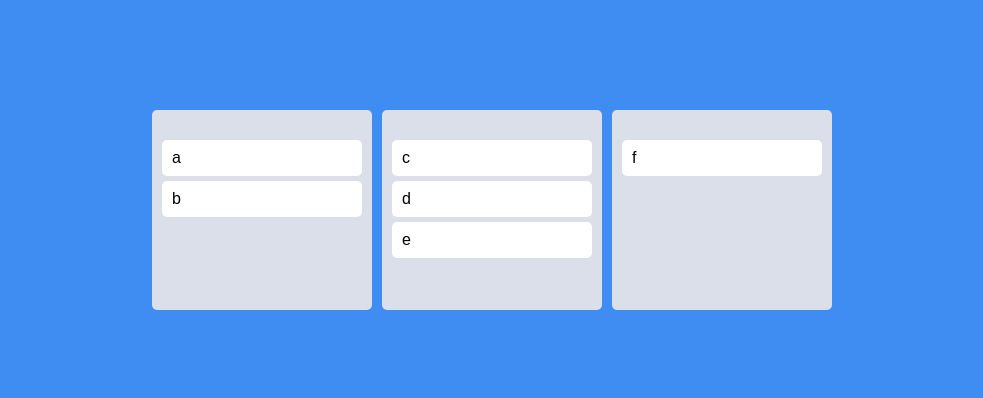
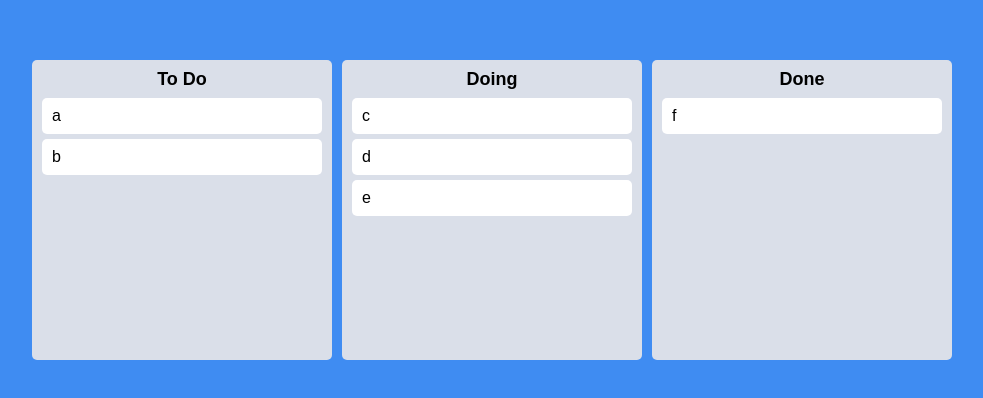
Before and after one commit to systic2/react-masterclass, a React (Create React App) app: page / in a window 1280 px wide. Shown: the part 190-588 px from the top of the page, without its empty margins (148-1131 px from the left). Built offline with nearby package versions, Linux system fonts and the light colour scheme.

Commit message:
Same Board Movement

```diff
--- a/src/Components/Board.tsx
+++ b/src/Components/Board.tsx
@@ -3,11 +3,19 @@
 import styled from "styled-components";
 
 const Wrapper = styled.div`
+  width: 300px;
   padding: 20px 10px;
-  padding-top: 30px;
+  padding-top: 10px;
   background-color: ${(props) => props.theme.boardColor};
   border-radius: 5px;
-  min-height: 200px;
+  min-height: 300px;
+`;
+
+const Title = styled.h2`
+  text-align: center;
+  font-weight: 600;
+  margin-bottom: 10px;
+  font-size: 18px;
 `;
 
 interface IBoardProps {
@@ -17,16 +25,19 @@
 
 function Board({ toDos, boardId }: IBoardProps) {
   return (
+    <Wrapper>
+      <Title>{boardId}</Title>
       <Droppable droppableId={boardId}>
         {(magic) => (
-        <Wrapper ref={magic.innerRef} {...magic.droppableProps}>
+          <div ref={magic.innerRef} {...magic.droppableProps}>
             {toDos.map((toDo, index) => (
               <DraggableCard key={toDo} toDo={toDo} index={index} />
             ))}
             {magic.placeholder}
-        </Wrapper>
+          </div>
         )}
       </Droppable>
+    </Wrapper>
   );
 }
 
--- a/src/Root.tsx
+++ b/src/Root.tsx
@@ -78,8 +78,7 @@
 
 const Wrapper = styled.div`
   display: flex;
-  max-width: 680px;
-  width: 100%;
+  width: 100vw;
   margin: 0 auto;
   justify-content: center;
   align-items: center;
@@ -87,25 +86,30 @@
 `;
 
 const Boards = styled.div`
-  display: grid;
+  display: flex;
+  justify-content: center;
+  align-items: center;
   width: 100%;
   gap: 10px;
-  grid-template-columns: repeat(3, 1fr);
 `;
 
 function Root() {
   const [toDos, setToDos] = useRecoilState(toDoState);
-  const onDragEnd = ({ destination, source, draggableId }: DropResult) => {
-    if (!destination) return;
-
-    // setToDos((oldToDos) => {
-    //   const copyToDos = [...oldToDos];
-    //   // 1) Delete item on source.index
-    //   copyToDos.splice(source.index, 1);
-    //   // 2) Put back the item on destination.index
-    //   copyToDos.splice(destination?.index, 0, draggableId);
-    //   return copyToDos;
-    // });
+  const onDragEnd = (info: DropResult) => {
+    console.log(info);
+    const { destination, draggableId, source } = info;
+    if (destination?.droppableId === source.droppableId) {
+      // same board movement.
+      setToDos((allBoards) => {
+        const boardCopy = [...allBoards[source.droppableId]];
+        boardCopy.splice(source.index, 1);
+        boardCopy.splice(destination?.index, 0, draggableId);
+        return {
+          ...allBoards,
+          [source.droppableId]: boardCopy,
+        };
+      });
+    }
   };
   return (
     <>
--- a/src/atoms.tsx
+++ b/src/atoms.tsx
@@ -7,8 +7,8 @@
 export const toDoState = atom<IToDoState>({
   key: "toDo",
   default: {
-    to_do: ["a", "b"],
-    doing: ["c", "d", "e"],
-    done: ["f"],
+    "To Do": ["a", "b"],
+    Doing: ["c", "d", "e"],
+    Done: ["f"],
   },
 });
```
Lines whose indentation alone changed are shown as unchanged.
